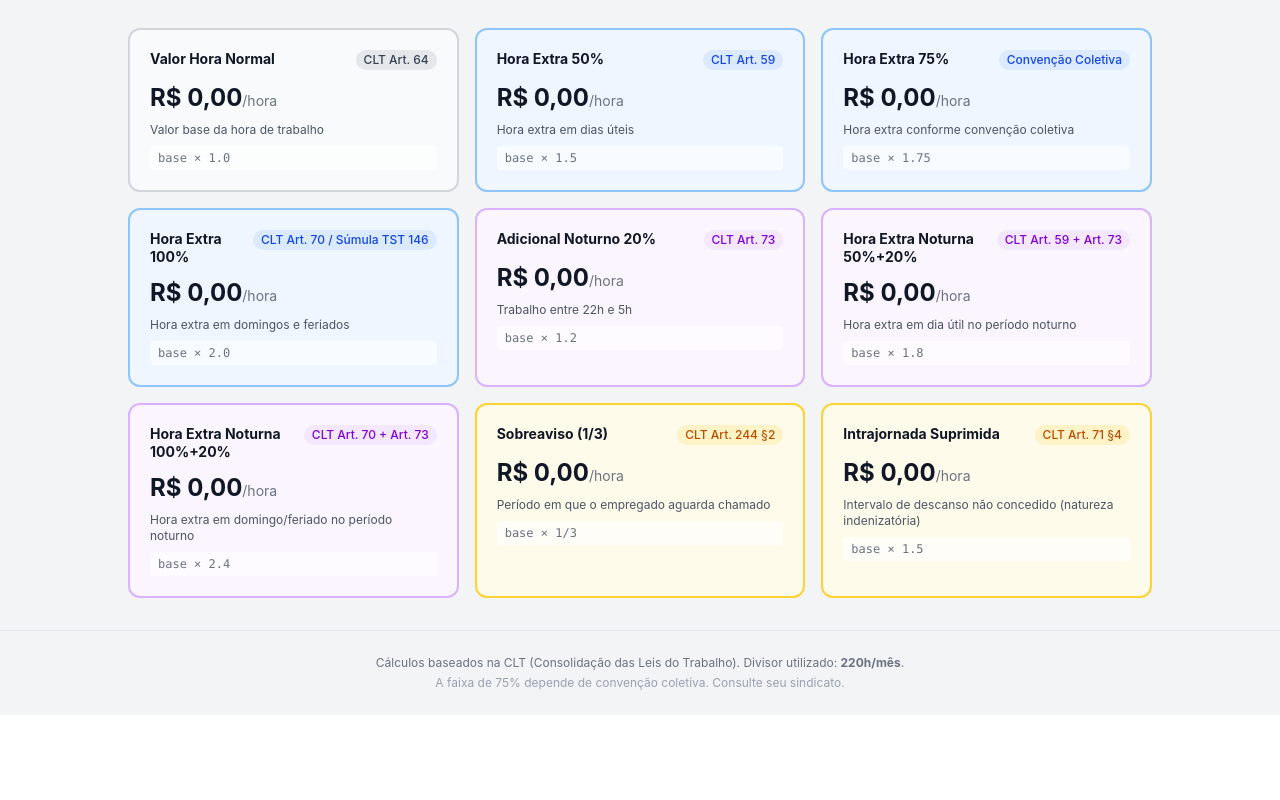
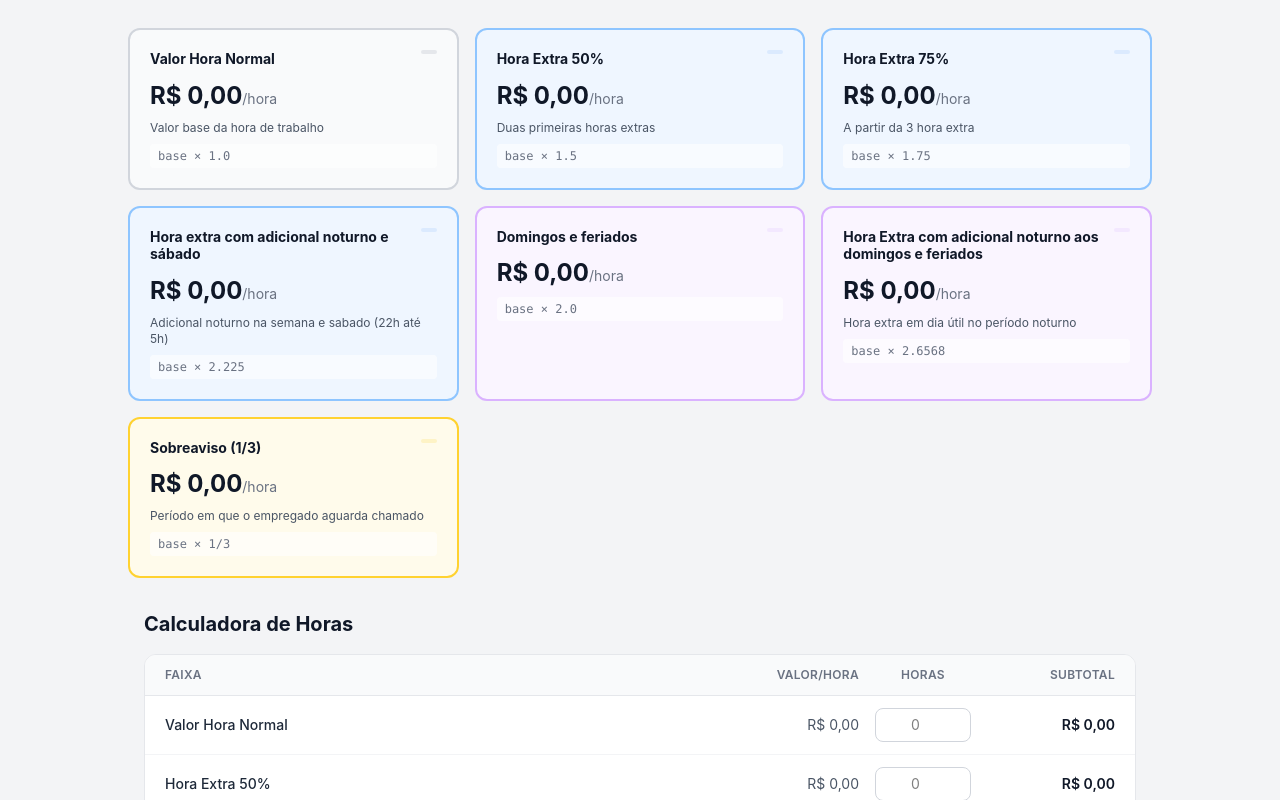
Before and after one commit to paulograbin/horasExtras, a React (Vite) app: page / in a window 1280 px wide. Shown: the part 240-1040 px from the top of the page. Before the commit the page ends 955 px from the top, so only its background shows below. Built offline with nearby package versions, Linux system fonts and the light colour scheme.

Commit message:
feat: add hours calculator and customize bands
- Add HoursCalculator section at bottom of page to input hours
  worked per band and see subtotals + grand total
- Update config with user's collective agreement bands and 200h/month

```diff
--- a/src/App.tsx
+++ b/src/App.tsx
@@ -4,6 +4,7 @@ import { calculateAllBands } from './utils/calculations';
 import { Header } from './components/Header';
 import { SalaryInput } from './components/SalaryInput';
 import { ResultsGrid } from './components/ResultsGrid';
+import { HoursCalculator } from './components/HoursCalculator';
 import { Footer } from './components/Footer';
 
 function App() {
@@ -19,6 +20,7 @@ function App() {
       <Header />
       <SalaryInput salary={salary} onChange={setSalary} />
       <ResultsGrid results={results} />
+      <HoursCalculator results={results} />
       <Footer />
     </div>
   );
--- a/src/components/Footer.tsx
+++ b/src/components/Footer.tsx
@@ -4,11 +4,11 @@ export function Footer() {
   return (
     <footer className="text-center py-6 px-4 border-t border-gray-200 mt-auto">
       <p className="text-xs text-gray-500">
-        Cálculos baseados na CLT (Consolidação das Leis do Trabalho).
-        Divisor utilizado: <strong>{CONFIG.horasMensais}h/mês</strong>.
+        {/* Cálculos baseados na CLT (Consolidação das Leis do Trabalho). */}
+        {/* Divisor utilizado: <strong>{CONFIG.horasMensais}h/mês</strong>. */}
       </p>
       <p className="text-xs text-gray-400 mt-1">
-        A faixa de 75% depende de convenção coletiva. Consulte seu sindicato.
+        {/* A faixa de 75% depende de convenção coletiva. Consulte seu sindicato. */}
       </p>
     </footer>
   );
--- /dev/null
+++ b/src/components/HoursCalculator.tsx
@@ -0,0 +1,81 @@
+import { useState } from 'react';
+import type { CalculationResult } from '../types';
+import { formatBRL } from '../utils/calculations';
+
+interface HoursCalculatorProps {
+  results: CalculationResult[];
+}
+
+export function HoursCalculator({ results }: HoursCalculatorProps) {
+  const [hours, setHours] = useState<Record<string, number>>({});
+
+  const handleHoursChange = (bandId: string, value: string) => {
+    const parsed = parseFloat(value);
+    setHours((prev) => ({ ...prev, [bandId]: isNaN(parsed) ? 0 : parsed }));
+  };
+
+  const grandTotal = results.reduce(
+    (sum, r) => sum + r.valorHora * (hours[r.band.id] || 0),
+    0
+  );
+
+  return (
+    <section className="max-w-5xl mx-auto px-4 pb-8 w-full">
+      <h2 className="text-xl font-bold text-gray-900 mb-4">
+        Calculadora de Horas
+      </h2>
+
+      <div className="bg-white rounded-xl border border-gray-200 overflow-hidden">
+        {/* Header */}
+        <div className="grid grid-cols-[1fr_auto_auto_auto] gap-4 px-5 py-3 bg-gray-50 border-b border-gray-200 text-xs font-semibold text-gray-500 uppercase tracking-wide">
+          <span>Faixa</span>
+          <span className="w-28 text-right">Valor/Hora</span>
+          <span className="w-24 text-center">Horas</span>
+          <span className="w-32 text-right">Subtotal</span>
+        </div>
+
+        {/* Rows */}
+        {results.map((result) => {
+          const h = hours[result.band.id] || 0;
+          const subtotal = result.valorHora * h;
+
+          return (
+            <div
+              key={result.band.id}
+              className="grid grid-cols-[1fr_auto_auto_auto] gap-4 px-5 py-3 border-b border-gray-100 items-center last:border-b-0"
+            >
+              <span className="text-sm font-medium text-gray-800">
+                {result.band.name}
+              </span>
+              <span className="w-28 text-right text-sm text-gray-600">
+                {formatBRL(result.valorHora)}
+              </span>
+              <input
+                type="number"
+                min="0"
+                step="0.5"
+                value={h || ''}
+                onChange={(e) => handleHoursChange(result.band.id, e.target.value)}
+                placeholder="0"
+                className="w-24 text-center text-sm border border-gray-300 rounded-lg py-1.5 px-2 focus:border-blue-500 focus:ring-1 focus:ring-blue-200 outline-none"
+              />
+              <span className="w-32 text-right text-sm font-semibold text-gray-900">
+                {formatBRL(subtotal)}
+              </span>
+            </div>
+          );
+        })}
+
+        {/* Total */}
+        <div className="grid grid-cols-[1fr_auto_auto_auto] gap-4 px-5 py-4 bg-gray-50 border-t-2 border-gray-300 items-center">
+          <span className="text-base font-bold text-gray-900">Total</span>
+          <span className="w-28"></span>
+          <span className="w-24"></span>
+          <span className="w-32 text-right text-lg font-bold text-green-700">
+            {formatBRL(grandTotal)}
+          </span>
+        </div>
+      </div>
+    </section>
+  );
+}
--- a/src/config.ts
+++ b/src/config.ts
@@ -10,7 +10,19 @@ import type { Config } from './types';
 export const CONFIG: Config = {
   // Divisor padrão CLT: 44h/semana × 5 semanas = 220h/mês
   // Use 200 para jornada de 40h/semana, ou 180 para escala 12×36
-  horasMensais: 220,
+  horasMensais: 200,
+
+
+  // 2 Primeiras Horas Extras 50%
+  // "A partir da 3a Hora Extra   // 75%"
+  // 	"HE com Adicional Noturno na Semana e Sábado (22:00hs - 5:00hs)
+  // 220,25%"	"Horas Extras
+  // aos Sábados
+  // 75%"	"Horas Extras aos Domingos e Feriados
+  // 100%"	"HE com Adicional Noturno aos Domingos e Feriados (22:00hs - 5:00hs)
+  // 265,68%"	"Sobreaviso
+  // 33%"
+
 
   bands: [
     {
@@ -18,55 +30,47 @@ export const CONFIG: Config = {
       name: 'Valor Hora Normal',
       description: 'Valor base da hora de trabalho',
       multiplier: 1.0,
-      legalBasis: 'CLT Art. 64',
+      legalBasis: '',
       category: 'base',
     },
     {
       id: 'extra50',
       name: 'Hora Extra 50%',
-      description: 'Hora extra em dias úteis',
+      description: 'Duas primeiras horas extras',
       multiplier: 1.5,
-      legalBasis: 'CLT Art. 59',
+      legalBasis: '',
       category: 'overtime',
     },
     {
       id: 'extra75',
       name: 'Hora Extra 75%',
-      description: 'Hora extra conforme convenção coletiva',
+      description: 'A partir da 3 hora extra',
       multiplier: 1.75,
-      legalBasis: 'Convenção Coletiva',
+      legalBasis: '',
       category: 'overtime',
     },
     {
       id: 'extra100',
-      name: 'Hora Extra 100%',
-      description: 'Hora extra em domingos e feriados',
-      multiplier: 2.0,
-      legalBasis: 'CLT Art. 70 / Súmula TST 146',
+      name: 'Hora extra com adicional noturno e sábado',
+      description: 'Adicional noturno na semana e sabado (22h até 5h)',
+      multiplier: 2.225,
+      legalBasis: '',
       category: 'overtime',
     },
     {
-      id: 'noturno',
-      name: 'Adicional Noturno 20%',
-      description: 'Trabalho entre 22h e 5h',
-      multiplier: 1.2,
-      legalBasis: 'CLT Art. 73',
+      id: 'domingo',
+      name: 'Domingos e feriados',
+      description: '',
+      multiplier: 2,
+      legalBasis: '',
       category: 'night',
     },
     {
       id: 'extraNoturna50',
-      name: 'Hora Extra Noturna 50%+20%',
+      name: 'Hora Extra com adicional noturno aos domingos e feriados',
       description: 'Hora extra em dia útil no período noturno',
-      multiplier: 1.8, // 1.5 × 1.2
-      legalBasis: 'CLT Art. 59 + Art. 73',
-      category: 'night',
-    },
-    {
-      id: 'extraNoturna100',
-      name: 'Hora Extra Noturna 100%+20%',
-      description: 'Hora extra em domingo/feriado no período noturno',
-      multiplier: 2.4, // 2.0 × 1.2
-      legalBasis: 'CLT Art. 70 + Art. 73',
+      multiplier: 2.6568, // 1.5 × 1.2
+      legalBasis: '',
       category: 'night',
     },
     {
@@ -74,16 +78,8 @@ export const CONFIG: Config = {
       name: 'Sobreaviso (1/3)',
       description: 'Período em que o empregado aguarda chamado',
       multiplier: 1 / 3,
-      legalBasis: 'CLT Art. 244 §2',
+      legalBasis: '',
       category: 'special',
-    },
-    {
-      id: 'intrajornada',
-      name: 'Intrajornada Suprimida',
-      description: 'Intervalo de descanso não concedido (natureza indenizatória)',
-      multiplier: 1.5,
-      legalBasis: 'CLT Art. 71 §4',
-      category: 'special',
-    },
+    }
   ],
 };
```
